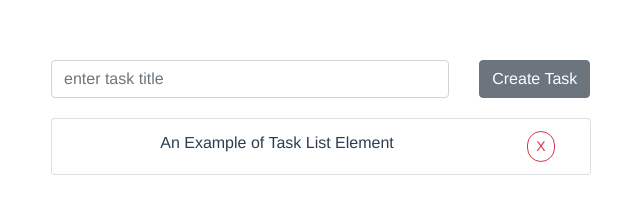
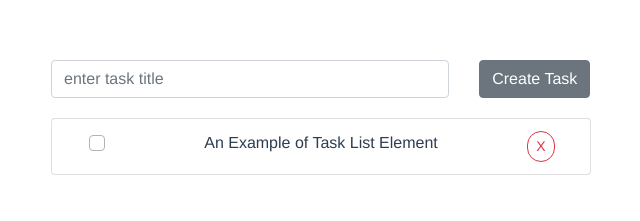
Before and after one commit to ahmetonurslmz/vue-tasklist, a Vue app in the folder client/: page / in a window 1280 px wide. Shown: the top 221 px of the page, without its empty margins (319-959 px from the left). Built offline with nearby package versions, Linux system fonts and the light colour scheme.

Commit message:
MarkCompleteFunction

```diff
--- a/client/src/components/task.vue
+++ b/client/src/components/task.vue
@@ -2,7 +2,8 @@
     <div>
         <b-list-group-item>
             <b-row>
-              <b-col cols="10">{{task.text}}</b-col>
+              <b-col cols="2"> <b-form-checkbox type="checkbox" @change="markComplete"></b-form-checkbox></b-col>
+              <b-col cols="8" v-bind:class="{'task-text-completed': task.state }">{{task.text}}</b-col>
               <b-col cols="2"><b-button pill variant="outline-danger" @click="$emit('del-task', task.id)" size="sm">X</b-button></b-col>
             </b-row>
         </b-list-group-item>
@@ -11,6 +12,17 @@
 <script>
 export default {
     name: 'Task',
-    props:["task"]
+    props:["task"],
+    methods: {
+        markComplete() {
+            this.task.state=!this.task.state
+        }
+    }
 }
 </script>
+
+<style scoped>
+.task-text-completed {
+    text-decoration: line-through;
+}
+</style>
```
